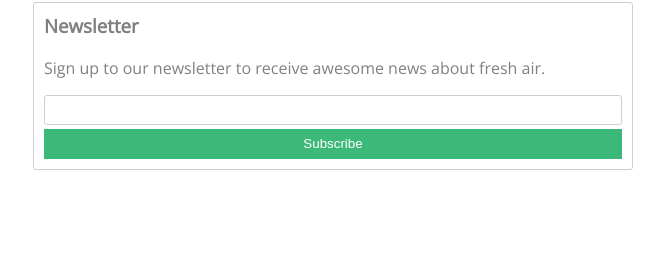
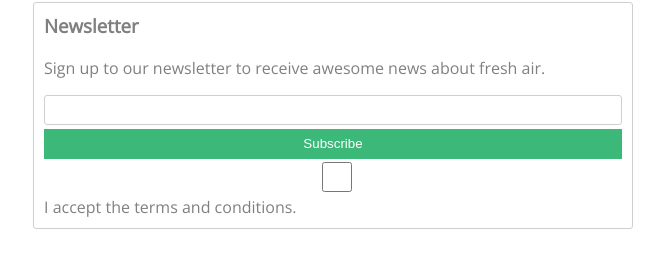
Before and after one commit to Sanca050601/gyakorlas, a plain HTML site: page index.html in a window 1280 px wide. Shown: the part 84-352 px from the top of the page, without its empty margins (307-971 px from the left). Drawn offline with nearby package versions, Linux system fonts and the light colour scheme.

Commit message:
Update index.html

```diff
--- a/index.html
+++ b/index.html
@@ -19,6 +19,8 @@
         <form>
             <input type="text">
             <button type="submit">Subscribe</button>
+            <input type="checkbox" id="">
+            <label for="terms">I accept the terms and conditions.</label>
         </form>
         </div>
     </h1>
```
